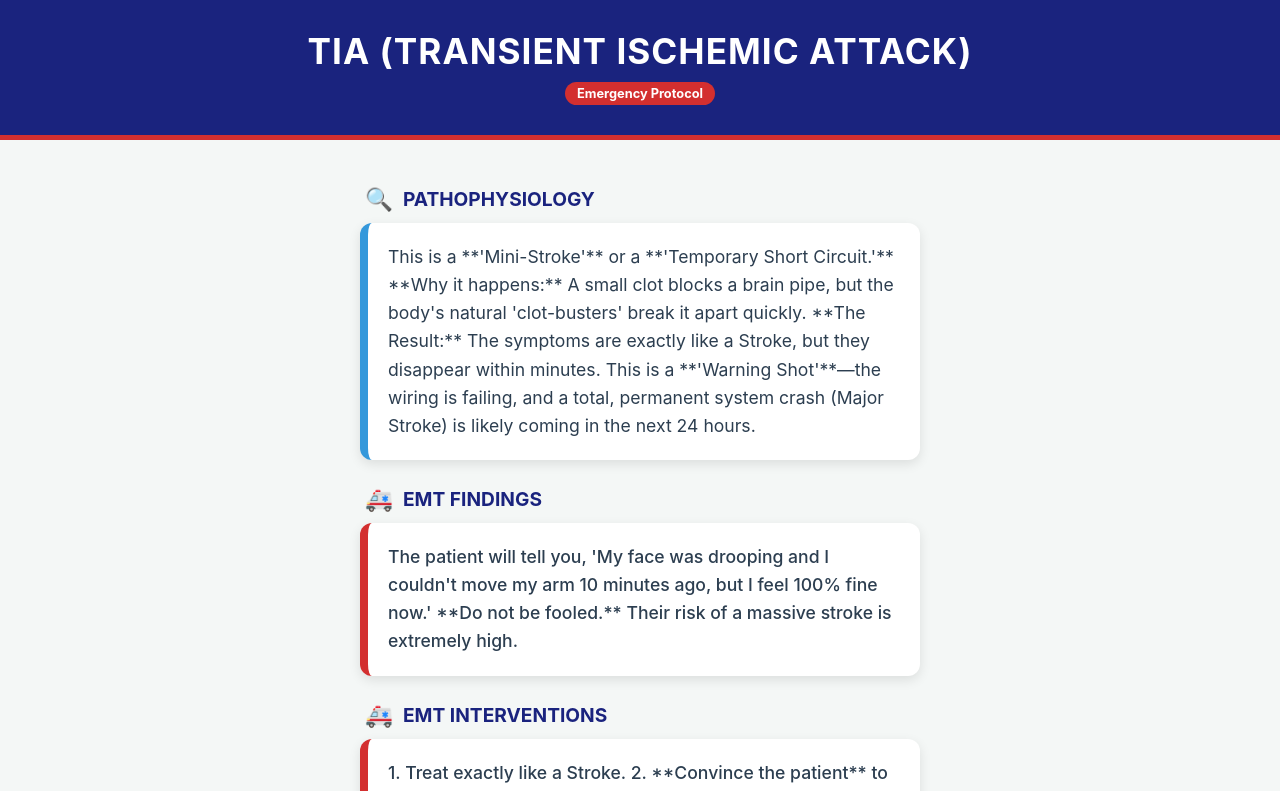
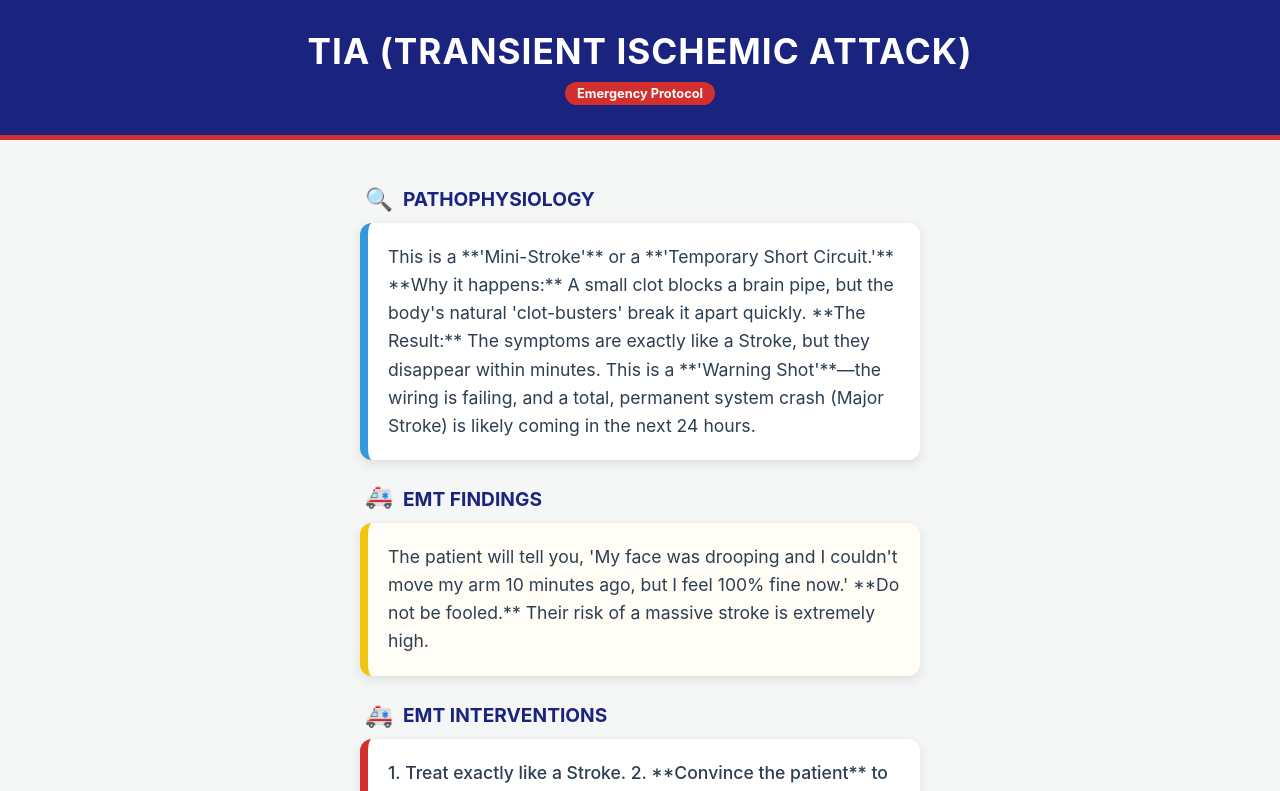
Before and after one commit to mark23k/Ems-App, a React (Vite) app: page /learn/ams/tia in a window 1280 px wide. Shown: the top 791 px of the page. Built offline with nearby package versions, Linux system fonts and the light colour scheme.

Commit message:
fix css for learn to add findings section

```diff
--- a/src/learning/main_study.jsx
+++ b/src/learning/main_study.jsx
@@ -139,12 +139,12 @@ function AllStudy() {
           </div>
         </section>
 
-        <section className="treatment-section">
+        <section className="finding-section">
           <div className="section-header">
             <span className="icon">🚑</span>
             <h2>EMT Findings</h2>
           </div>
-          <div className="card treat-card">
+          <div className="card find-card">
             <p>{data.findings}</p>
           </div>
         </section>
--- a/src/style/main_study.css
+++ b/src/style/main_study.css
@@ -110,6 +110,30 @@
     }
 }
 
+/* Styling for the new EMT Findings section */
+.find-card {
+    border-left-color: #f1c40f; /* Amber/Yellow for clinical findings */
+    background: #fffdf5; /* Very subtle warm tint to distinguish it from pure white cards */
+}
+
+/* Optional: Add a subtle pulse to the findings icon to make it draw the eye */
+.finding-section .icon {
+    display: inline-block;
+    animation: float 3s ease-in-out infinite;
+}
+
+/* If you want to bold the specific signs (like "Beck's Triad" or "JVD")
+   inside the data.findings paragraph */
+.find-card p strong {
+    color: var(--navy-blue);
+    font-weight: 700;
+}
+
+/* Ensure spacing is consistent with other sections */
+.finding-section {
+    margin-bottom: 20px;
+}
+
 /* ===========================
    LOADING & TRANSITION STATES
    =========================== */
```
